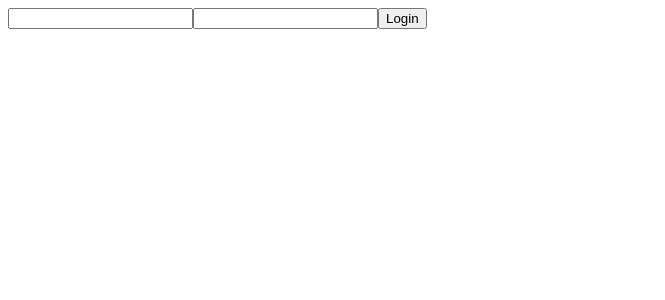
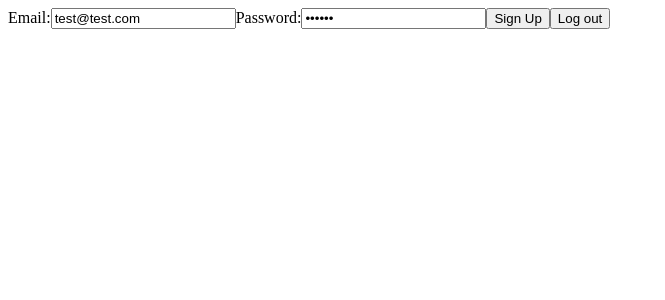
Before and after one commit to MarekBujdoso/memory-cards, a React (Create React App) app: page /login in a window 1280 px wide. Shown: the top 300 px of the page, without its empty margins (0-665 px from the left). Built offline with nearby package versions, Linux system fonts and the light colour scheme.

Commit message:
Add base firebase authentication

```diff
--- a/src/controls/login/LoginForm.jsx
+++ b/src/controls/login/LoginForm.jsx
@@ -1,18 +1,74 @@
 import PropTypes from 'prop-types';
 
-const LoginForm = ({ userName, password }) => {
+// const LoginForm = ({ userName, password }) => {
+//   return (
+//     <form>
+//       <input type="text" name="username" value={userName} />
+//       <input type="password" name="password" value={password} />
+//       <input type="submit" value="Login" />
+//     </form>
+//   );
+// }
+
+// LoginForm.propTypes = {
+//   userName: PropTypes.string.isRequired,
+//   password: PropTypes.string.isRequired
+// };
+
+// export default LoginForm;
+
+import React, { useState } from "react";
+import { auth } from "../../firebase";
+import { signInWithEmailAndPassword, signOut } from "firebase/auth";
+
+const LoginForm = () => {
+  const [email, setEmail] = useState("test@test.com");
+  const [password, setPassword] = useState("qazwsx");
+
+  const signup = (e) => {
+    e.preventDefault();
+
+    signInWithEmailAndPassword(auth, email, password)
+      .then((user) => {
+        console.log("User Signed Up: ", user);
+      })
+      .catch((error) => {
+        console.log("Error: ", error);
+      });
+  };
+
+  const logOutHandler = () => {
+    signOut(auth).then(() => {
+      // Sign-out successful.
+      console.log("Sign-out successful.")
+    }).catch((error) => {
+      // An error happened.
+      console.log("An error happened.", error)
+    });
+  };
+
   return (
-    <form>
-      <input type="text" name="username" value={userName} />
-      <input type="password" name="password" value={password} />
-      <input type="submit" value="Login" />
+    <form onSubmit={signup}>
+      <label>
+        Email:
+        <input
+          type="email"
+          value={email}
+          onChange={(e) => setEmail(e.target.value)}
+        />
+      </label>
+      <label>
+        Password:
+        <input
+          type="password"
+          value={password}
+          onChange={(e) => setPassword(e.target.value)}
+        />
+      </label>
+      <button type="submit">Sign Up</button>
+      <button type="button" onClick={logOutHandler}>Log out</button>
     </form>
   );
-}
-
-LoginForm.propTypes = {
-  userName: PropTypes.string.isRequired,
-  password: PropTypes.string.isRequired
 };
 
-export default LoginForm;
+export default LoginForm
--- a/src/firebase.js
+++ b/src/firebase.js
@@ -1,5 +1,6 @@
 // Import the functions you need from the SDKs you need
 import { initializeApp } from "firebase/app";
+import { getAuth } from "firebase/auth";
 // import { getAnalytics } from "firebase/analytics";
 import { getFirestore } from 'firebase/firestore/lite';
 // Follow this pattern to import other Firebase services
@@ -22,8 +23,32 @@ const firebaseConfig = {
 
 // Initialize Firebase
 const app = initializeApp(firebaseConfig);
+const auth = getAuth(app);
 const db = getFirestore(app);
 // const analytics = getAnalytics(app);
+
+// createUserWithEmailAndPassword(auth, email, password)
+//   .then((userCredential) => {
+//     // Signed in
+//     const user = userCredential.user;
+//     // ...
+//   })
+//   .catch((error) => {
+//     const errorCode = error.code;
+//     const errorMessage = error.message;
+//     // ..
+//   });
+
+// signInWithEmailAndPassword(auth, email, password)
+//   .then((userCredential) => {
+//     // Signed in
+//     const user = userCredential.user;
+//     // ...
+//   })
+//   .catch((error) => {
+//     const errorCode = error.code;
+//     const errorMessage = error.message;
+//   });
 
 // // Get a list of cities from your database
 // async function getCities(db) {
@@ -33,4 +58,4 @@ const db = getFirestore(app);
 //   return cityList;
 // }
 
-export  { db }
+export  { db, auth }
```
